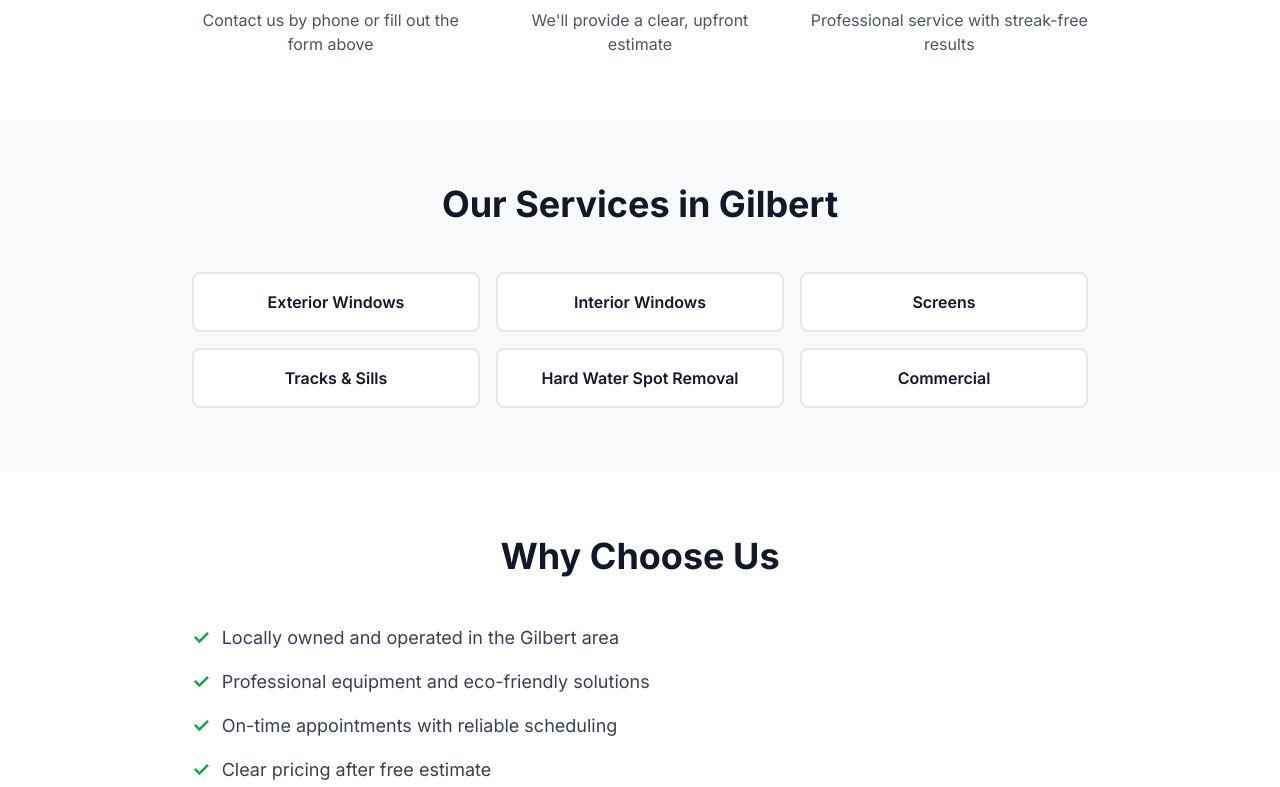
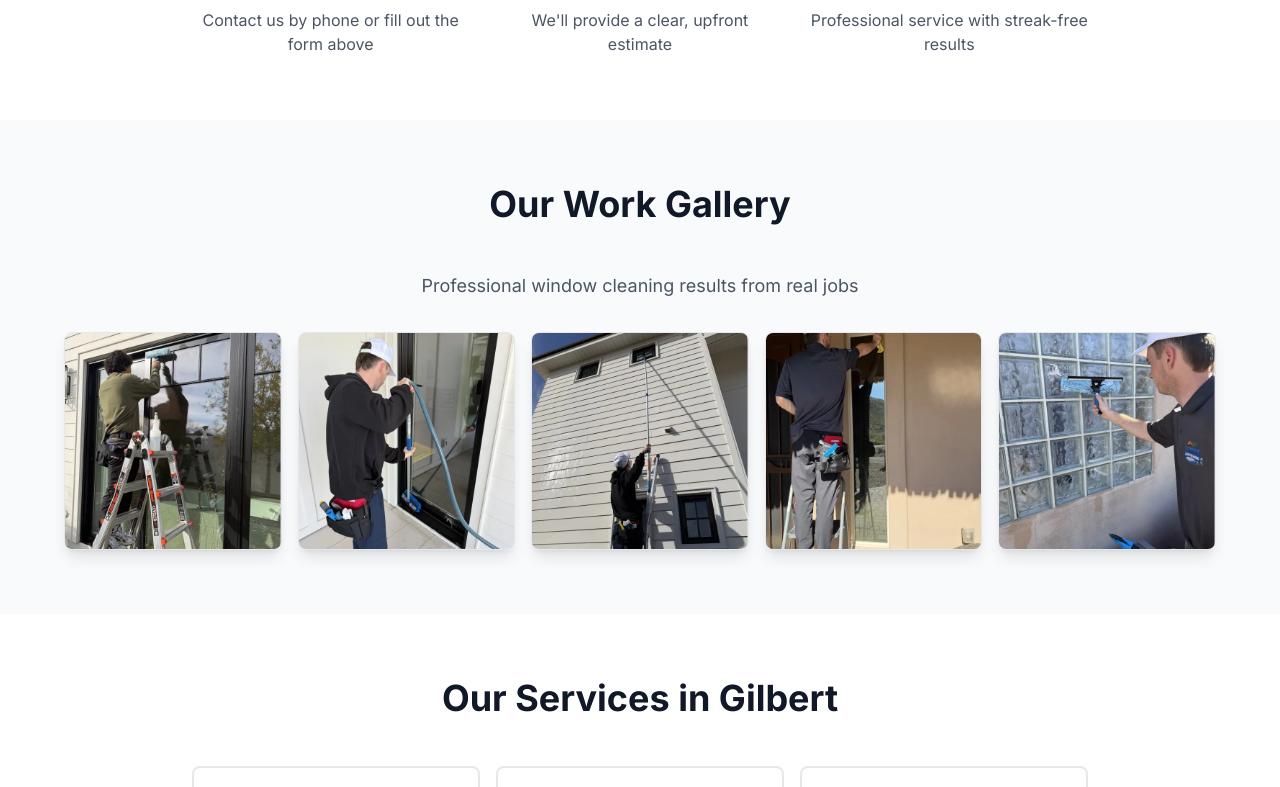
Before and after one commit to Masonba11/arizonawindowwashingpros, a Next.js app: page /gilbert-window-washing in a window 1280 px wide. Shown: the part 1552-2339 px from the top of the page. Built offline with nearby package versions, Linux system fonts and the light colour scheme.

Commit message:
Add 5-image work gallery to landing pages

```diff
--- a/components/LandingPage.tsx
+++ b/components/LandingPage.tsx
@@ -1,6 +1,7 @@
 'use client'
 
 import { useState } from 'react'
+import Image from 'next/image'
 import { BUSINESS_INFO } from '@/lib/constants'
 
 interface LandingPageProps {
@@ -266,8 +267,50 @@ export default function LandingPage({ city, nearbyAreas, faqs }: LandingPageProp
         </div>
       </section>
 
+      {/* Work Gallery */}
+      <section className="py-12 md:py-16 px-4 bg-gray-50">
+        <div className="max-w-6xl mx-auto">
+          <h2 className="text-3xl md:text-4xl font-bold text-center mb-12 text-gray-900">
+            Our Work Gallery
+          </h2>
+          <p className="text-center text-gray-600 mb-8 text-lg">
+            Professional window cleaning results from real jobs
+          </p>
+          <div className="grid grid-cols-2 md:grid-cols-3 lg:grid-cols-5 gap-4">
+            {[
+              { src: '/gallery/IMG_0509.jpg', webp: '/gallery-optimized/IMG_0509.webp', caption: 'Hard water removal' },
+              { src: '/gallery/IMG_0512.jpg', webp: '/gallery-optimized/IMG_0512.webp', caption: 'Track cleaning' },
+              { src: '/gallery/IMG_0533.jpg', webp: '/gallery-optimized/IMG_0533.webp', caption: 'Exterior wash' },
+              { src: '/gallery/IMG_0580.jpg', webp: '/gallery-optimized/IMG_0580.webp', caption: 'Screen cleaning' },
+              { src: '/gallery/IMG_0582.jpg', webp: '/gallery-optimized/IMG_0582.webp', caption: 'Interior detail' },
+            ].map((item, index) => (
+              <div key={index} className="relative w-full aspect-square rounded-lg overflow-hidden shadow-lg border border-gray-200 group">
+                <picture>
+                  <source srcSet={item.webp} type="image/webp" />
+                  <Image
+                    src={item.src}
+                    alt={item.caption}
+                    fill
+                    className="object-cover group-hover:scale-110 transition-transform duration-300"
+                    style={{ transform: 'rotate(90deg)' }}
+                    sizes="(max-width: 768px) 50vw, (max-width: 1024px) 33vw, 20vw"
+                    loading="lazy"
+                    quality={70}
+                  />
+                </picture>
+                <div className="absolute inset-0 bg-gradient-to-t from-black/60 via-transparent to-transparent opacity-0 group-hover:opacity-100 transition-opacity duration-300">
+                  <div className="absolute bottom-0 left-0 right-0 p-2">
+                    <p className="text-white text-xs font-semibold text-center">{item.caption}</p>
+                  </div>
+                </div>
+              </div>
+            ))}
+          </div>
+        </div>
+      </section>
+
       {/* Services Grid */}
-      <section className="py-12 md:py-16 px-4 bg-gray-50">
+      <section className="py-12 md:py-16 px-4 bg-white">
         <div className="max-w-4xl mx-auto">
           <h2 className="text-3xl md:text-4xl font-bold text-center mb-12 text-gray-900">
             Our Services in {city}
```
